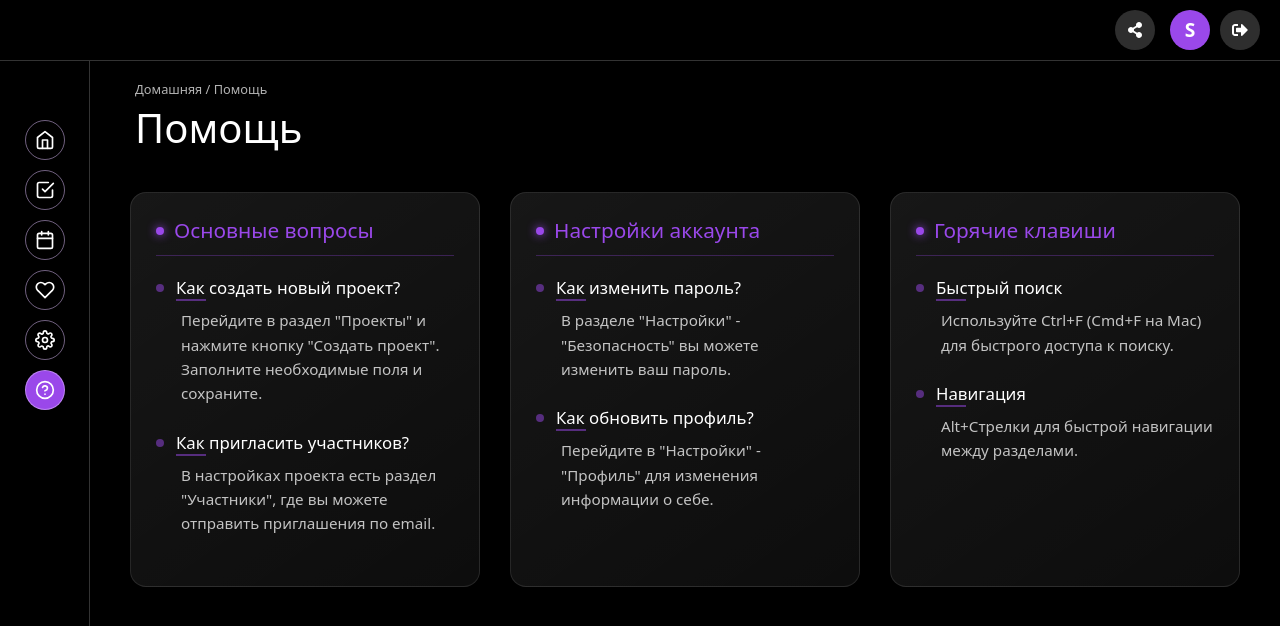
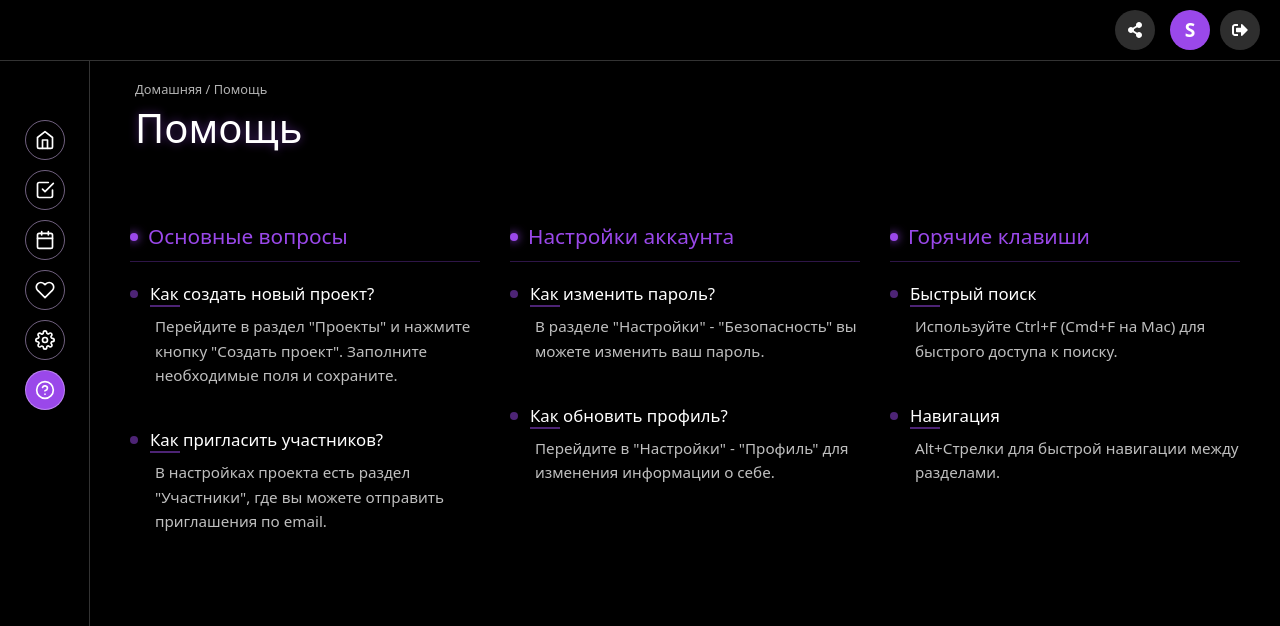
Before and after one commit to petaevd/tracker, a React (Create React App) app in the folder front/: page /help in a window 1280 px wide. Shown: the top 626 px of the page. Built offline with nearby package versions, Linux system fonts and the light colour scheme; sample sign-in values are in the browser's storage.

Commit message:
фронт немножко

```diff
--- a/front/package.json
+++ b/front/package.json
@@ -12,13 +12,14 @@
     "axios": "^1.8.4",
     "bootstrap": "^5.3.3",
     "chart.js": "^3.9.1",
-    "framer-motion": "^12.9.2",
+    "framer-motion": "^12.9.7",
     "jwt-decode": "^4.0.0",
     "react": "^18.2.0",
     "react-bootstrap": "^2.10.9",
     "react-chartjs-2": "^4.3.1",
     "react-dom": "^18.2.0",
     "react-icons": "^5.5.0",
+    "react-intersection-observer": "^9.16.0",
     "react-redux": "^9.2.0",
     "react-router-dom": "^7.5.3",
     "react-scripts": "5.0.1",
--- a/front/src/pages/Help/Help.css
+++ b/front/src/pages/Help/Help.css
@@ -1,8 +1,15 @@
-.help-icon {
-  margin-right: 15px;
-  color: #9A48EA;
-  vertical-align: middle;
-  filter: drop-shadow(0 0 5px rgba(154, 72, 234, 0.5));
+/* Основные стили */
+.dashboard-container {
+  overflow: hidden;
+}
+
+.dashboard-title {
+  font-size: 2.5rem;
+  margin-bottom: 2rem;
+  color: #ffffff;
+  text-shadow: 0 0 10px rgba(154, 72, 234, 0.5);
+  position: relative;
+  display: inline-block;
 }
 
 .help-sections {
@@ -16,17 +23,11 @@
   background: linear-gradient(145deg, rgba(255, 255, 255, 0.09), rgba(255, 255, 255, 0.05));
   border-radius: 16px;
   padding: 25px;
-  transition: all 0.3s ease;
   backdrop-filter: blur(10px);
   border: 1px solid rgba(255, 255, 255, 0.1);
   box-shadow: 0 8px 20px rgba(0, 0, 0, 0.2);
-}
-
-.help-section:hover {
-  transform: translateY(-5px);
-  background: linear-gradient(145deg, rgba(255, 255, 255, 0.09), rgba(255, 255, 255, 0.05));
-  box-shadow: 0 12px 25px rgba(0, 0, 0, 0.25);
-  border-color: rgba(154, 72, 234, 0.3);
+  transform-origin: center;
+  will-change: transform, box-shadow;
 }
 
 .help-section-title {
@@ -38,6 +39,8 @@
   display: flex;
   align-items: center;
   gap: 10px;
+  position: relative;
+  overflow: hidden;
 }
 
 .help-section-title::before {
@@ -54,6 +57,7 @@
   margin-bottom: 25px;
   position: relative;
   padding-left: 20px;
+  overflow: hidden;
 }
 
 .help-item::before {
@@ -65,6 +69,7 @@
   height: 8px;
   background-color: rgba(154, 72, 234, 0.5);
   border-radius: 50%;
+  transition: all 0.3s ease;
 }
 
 .help-question {
@@ -74,6 +79,9 @@
   font-weight: 500;
   position: relative;
   display: inline-block;
+  cursor: pointer;
+  transition: all 0.3s ease;
+  transform-origin: left;
 }
 
 .help-question::after {
@@ -87,43 +95,24 @@
   transition: width 0.3s ease;
 }
 
-.help-item:hover .help-question::after {
-  width: 100%;
-}
-
 .help-answer {
   color: rgba(255, 255, 255, 0.75);
   font-size: 0.95rem;
   line-height: 1.6;
   padding-left: 5px;
-  transition: all 0.3s ease;
+  overflow: hidden;
 }
 
-.help-item:hover .help-answer {
-  color: rgba(255, 255, 255, 0.9);
-  padding-left: 10px;
+/* Эффекты при наведении */
+.help-section:hover .help-item::before {
+  transform: scale(1.5);
+  background-color: #9A48EA;
 }
 
-/* Анимация при загрузке */
-@keyframes fadeInUp {
-  from {
-    opacity: 0;
-    transform: translateY(20px);
-  }
-  to {
-    opacity: 1;
-    transform: translateY(0);
-  }
+.help-item:hover .help-question::after {
+  width: 100%;
+  background-color: #9A48EA;
 }
-
-.help-section {
-  animation: fadeInUp 0.5s ease forwards;
-  opacity: 0;
-}
-
-.help-section:nth-child(1) { animation-delay: 0.1s; }
-.help-section:nth-child(2) { animation-delay: 0.2s; }
-.help-section:nth-child(3) { animation-delay: 0.3s; }
 
 /* Адаптация для мобильных устройств */
 @media (max-width: 768px) {
@@ -134,7 +123,10 @@
 
   .help-section {
     padding: 20px;
-    margin-bottom: 0;
+  }
+
+  .dashboard-title {
+    font-size: 2rem;
   }
 
   .help-section-title {
--- a/front/src/pages/Help/Help.js
+++ b/front/src/pages/Help/Help.js
@@ -1,6 +1,110 @@
 import React from 'react';
 import { useSelector } from 'react-redux';
+import { motion, useAnimation } from 'framer-motion';
+import { useInView } from 'react-intersection-observer';
 import './Help.css';
+
+// Анимации для заголовка
+const titleVariants = {
+  hidden: { opacity: 0, y: -20 },
+  visible: {
+    opacity: 1,
+    y: 0,
+    transition: {
+      duration: 0.8,
+      ease: [0.6, -0.05, 0.01, 0.99],
+      when: "beforeChildren"
+    }
+  }
+};
+
+// Анимации для секций помощи
+const sectionVariants = {
+  hidden: { opacity: 0, scale: 0.95 },
+  visible: {
+    opacity: 1,
+    scale: 1,
+    transition: {
+      duration: 0.6,
+      ease: [0.6, -0.05, 0.01, 0.99]
+    }
+  },
+  hover: {
+    y: -10,
+    scale: 1.02,
+    boxShadow: "0 20px 25px -5px rgba(154, 72, 234, 0.3), 0 10px 10px -5px rgba(154, 72, 234, 0.1)",
+    transition: {
+      duration: 0.3,
+      ease: "easeOut"
+    }
+  },
+  tap: {
+    scale: 0.98
+  }
+};
+
+// Анимации для вопросов
+const questionVariants = {
+  hidden: { x: -30, opacity: 0 },
+  visible: {
+    x: 0,
+    opacity: 1,
+    transition: {
+      duration: 0.5,
+      ease: "backOut"
+    }
+  },
+  hover: {
+    color: "#ffffff",
+    textShadow: "0 0 8px rgba(154, 72, 234, 0.7)",
+    transition: {
+      duration: 0.2
+    }
+  }
+};
+
+// Анимации для ответов
+const answerVariants = {
+  hidden: { height: 0, opacity: 0 },
+  visible: {
+    height: "auto",
+    opacity: 1,
+    transition: {
+      delay: 0.3,
+      duration: 0.5,
+      ease: "easeOut"
+    }
+  }
+};
+
+// Компонент с наблюдателем за видимостью
+const AnimatedSection = ({ children, delay = 0 }) => {
+  const controls = useAnimation();
+  const [ref, inView] = useInView({
+    threshold: 0.1,
+    triggerOnce: true
+  });
+
+  React.useEffect(() => {
+    if (inView) {
+      controls.start("visible");
+    }
+  }, [controls, inView]);
+
+  return (
+    <motion.div
+      ref={ref}
+      initial="hidden"
+      animate={controls}
+      variants={sectionVariants}
+      whileHover="hover"
+      whileTap="tap"
+      transition={{ delay }}
+    >
+      {children}
+    </motion.div>
+  );
+};
 
 const Help = () => {
   const user = useSelector((state) => state.auth.user);
@@ -9,45 +113,108 @@ const Help = () => {
     <div className="dashboard-container">
       <div className="main-content">
         <div className="breadcrumb">Домашняя / Помощь</div>
-        <h1 className="dashboard-title">Помощь</h1>
+
+        {/* Анимированный заголовок */}
+        <motion.h1
+          className="dashboard-title"
+          initial="hidden"
+          animate="visible"
+          variants={titleVariants}
+        >
+          <motion.span
+            style={{ display: 'inline-block' }}
+            whileHover={{ scale: 1.1 }}
+            whileTap={{ scale: 0.95 }}
+          >
+            Помощь
+          </motion.span>
+        </motion.h1>
 
         {/* Секции помощи */}
         <div className="help-sections">
-          <div className="help-section">
-            <h2 className="help-section-title">Основные вопросы</h2>
-            <div className="help-item">
-              <h3 className="help-question">Как создать новый проект?</h3>
-              <p className="help-answer">Перейдите в раздел "Проекты" и нажмите кнопку "Создать проект". Заполните необходимые поля и сохраните.</p>
-            </div>
-            <div className="help-item">
-              <h3 className="help-question">Как пригласить участников?</h3>
-              <p className="help-answer">В настройках проекта есть раздел "Участники", где вы можете отправить приглашения по email.</p>
-            </div>
-          </div>
+          <AnimatedSection delay={0.1}>
+            <h2 className="help-section-title">
+              <motion.span
+                initial={{ opacity: 0 }}
+                animate={{ opacity: 1 }}
+                transition={{ delay: 0.4 }}
+              >
+                Основные вопросы
+              </motion.span>
+            </h2>
+            <motion.div className="help-item" variants={questionVariants}>
+              <motion.h3 className="help-question" whileHover="hover">
+                Как создать новый проект?
+              </motion.h3>
+              <motion.p className="help-answer" variants={answerVariants}>
+                Перейдите в раздел "Проекты" и нажмите кнопку "Создать проект". Заполните необходимые поля и сохраните.
+              </motion.p>
+            </motion.div>
+            <motion.div className="help-item" variants={questionVariants}>
+              <motion.h3 className="help-question" whileHover="hover">
+                Как пригласить участников?
+              </motion.h3>
+              <motion.p className="help-answer" variants={answerVariants}>
+                В настройках проекта есть раздел "Участники", где вы можете отправить приглашения по email.
+              </motion.p>
+            </motion.div>
+          </AnimatedSection>
 
-          <div className="help-section">
-            <h2 className="help-section-title">Настройки аккаунта</h2>
-            <div className="help-item">
-              <h3 className="help-question">Как изменить пароль?</h3>
-              <p className="help-answer">В разделе "Настройки" - "Безопасность" вы можете изменить ваш пароль.</p>
-            </div>
-            <div className="help-item">
-              <h3 className="help-question">Как обновить профиль?</h3>
-              <p className="help-answer">Перейдите в "Настройки" - "Профиль" для изменения информации о себе.</p>
-            </div>
-          </div>
+          <AnimatedSection delay={0.2}>
+            <h2 className="help-section-title">
+              <motion.span
+                initial={{ opacity: 0 }}
+                animate={{ opacity: 1 }}
+                transition={{ delay: 0.5 }}
+              >
+                Настройки аккаунта
+              </motion.span>
+            </h2>
+            <motion.div className="help-item" variants={questionVariants}>
+              <motion.h3 className="help-question" whileHover="hover">
+                Как изменить пароль?
+              </motion.h3>
+              <motion.p className="help-answer" variants={answerVariants}>
+                В разделе "Настройки" - "Безопасность" вы можете изменить ваш пароль.
+              </motion.p>
+            </motion.div>
+            <motion.div className="help-item" variants={questionVariants}>
+              <motion.h3 className="help-question" whileHover="hover">
+                Как обновить профиль?
+              </motion.h3>
+              <motion.p className="help-answer" variants={answerVariants}>
+                Перейдите в "Настройки" - "Профиль" для изменения информации о себе.
+              </motion.p>
+            </motion.div>
+          </AnimatedSection>
 
-          <div className="help-section">
-            <h2 className="help-section-title">Горячие клавиши</h2>
-            <div className="help-item">
-              <h3 className="help-question">Быстрый поиск</h3>
-              <p className="help-answer">Используйте Ctrl+F (Cmd+F на Mac) для быстрого доступа к поиску.</p>
-            </div>
-            <div className="help-item">
-              <h3 className="help-question">Навигация</h3>
-              <p className="help-answer">Alt+Стрелки для быстрой навигации между разделами.</p>
-            </div>
-          </div>
+          <AnimatedSection delay={0.3}>
+            <h2 className="help-section-title">
+              <motion.span
+                initial={{ opacity: 0 }}
+                animate={{ opacity: 1 }}
+                transition={{ delay: 0.6 }}
+              >
+                Горячие клавиши
+              </motion.span>
+            </h2>
+            <motion.div className="help-item" variants={questionVariants}>
+              <motion.h3 className="help-question" whileHover="hover">
+                Быстрый поиск
+              </motion.h3>
+              <motion.p className="help-answer" variants={answerVariants}>
+                Используйте Ctrl+F (Cmd+F на Mac) для быстрого доступа к поиску.
+              </motion.p>
+            </motion.div>
+            <motion.div className="help-item" variants={questionVariants}>
+              <motion.h3 className="help-question" whileHover="hover">
+                Навигация
+              </motion.h3>
+              <motion.p className="help-answer" variants={answerVariants}>
+                Alt+Стрелки для быстрой навигации между разделами.
+              </motion.p>
+            </motion.div>
+          </AnimatedSection>
         </div>
       </div>
     </div>
--- a/front/src/pages/Login.js
+++ b/front/src/pages/Login.js
@@ -51,8 +51,7 @@ const Login = () => {
           <div className="error-message">
             <p>{errorMessage}</p>
             <p className="error-hint">
-              Проверьте правильность email и пароля. Если проблема сохраняется,
-              <Link to="/contact"> обратитесь в поддержку</Link>.
+              Проверьте правильность email и пароля
             </p>
           </div>
         )}
@@ -94,7 +93,6 @@ const Login = () => {
 
         <div className="auth-links">
           <Link to="/register">Создать аккаунт</Link>
-          <Link to="/forgot-password">Забыли пароль?</Link>
         </div>
       </div>
     </div>
--- a/front/src/pages/Project/Project.css
+++ b/front/src/pages/Project/Project.css
@@ -380,6 +380,8 @@
   background-color: #9A48EA;
   color: white;
   border: none;
+  margin-top: -0px;
+  margin-bottom: 15px;
 }
 
 .input-group .btn:hover {
--- a/front/src/pages/Settings/Settings.js
+++ b/front/src/pages/Settings/Settings.js
@@ -596,7 +596,7 @@ const Settings = () => {
                     </div>
                   </div>
                 </div>
-                <div className="appearance-item">
+                {/* <div className="appearance-item">
                   <h3>Акцентный цвет</h3>
                   <div className="color-picker">
                     {['#9A48EA', '#FF5252', '#4CAF50', '#2196F3', '#FFC107'].map((color) => (
@@ -615,7 +615,7 @@ const Settings = () => {
                       disabled={isLoading}
                     />
                   </div>
-                </div>
+                </div> */}
               </div>
             )}
 
```
Also changed, not shown: front/src/pages/Home/Home.css (+109 -7 lines), front/src/pages/Home/Home.js (+49 -32 lines).
